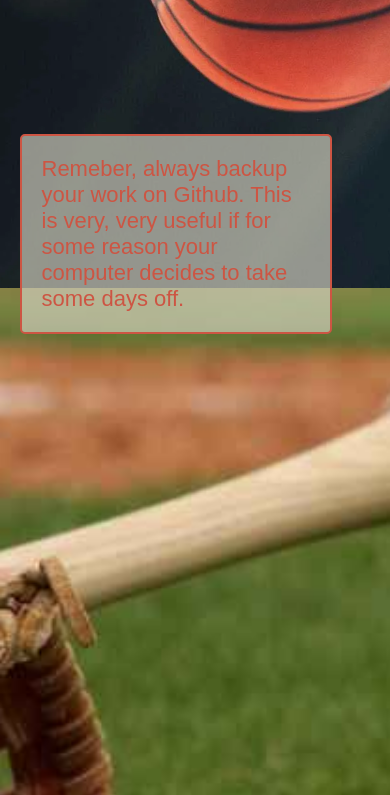
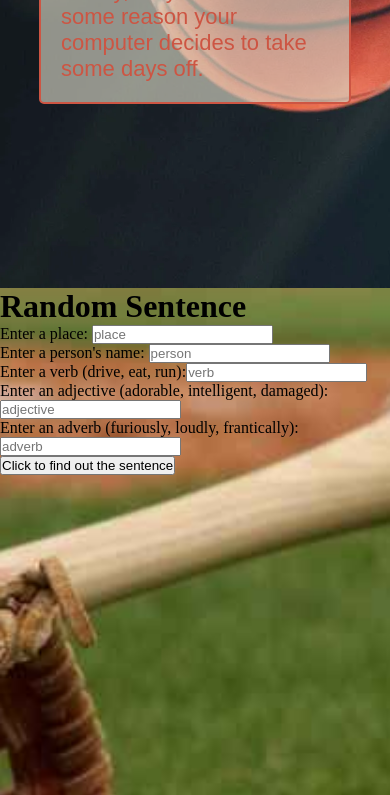
Before and after one commit to VargasEthan/Review, a plain HTML site: page index.html in a window 390 px wide. Shown: the part 1400-2195 px from the top of the page. Drawn offline with Linux system fonts and the light colour scheme.

Commit message:
Day4WIPE

```diff
--- a/index.html
+++ b/index.html
@@ -39,8 +39,19 @@
         </div>
     </div>
 
-    <div class="section3" id="section3"></div>
+    <div class="section3" id="section3">
+        <div class="part1">
+            <h1>Random Sentence</h1>
+            <p class="options">Enter a place: <input type="text" id="place" placeholder="place"> </p>
+            <p class="options">Enter a person's name: <input type="text" id="person" placeholder="person"> </p>
+            <p class="options">Enter a verb (drive, eat, run):<input type="text" id="verb" placeholder="verb"> </p>
+            <p class="options">Enter an adjective (adorable, intelligent, damaged):<input type="text" id="adjective" placeholder="adjective"> </p>
+            <p class="options">Enter an adverb (furiously, loudly, frantically):<input type="text" id="adverb" placeholder="adverb"> </p>
+            <button id=button>Click to find out the sentence</button>        </div>
+    </div>
 
+
+    <h1 id="sentence">Sentence</h1>
     <div class="section4" id="section4"></div>
 
 
--- a/style.css
+++ b/style.css
@@ -111,7 +111,13 @@ nav li {
 }
 
 
+.section3 {
+    background-image: url(images/baseball.png);
+    display: flex;
+    align-items: center;
+    flex-direction: column;
 
+}
 
 
 
@@ -134,15 +140,16 @@ nav li {
     .header {
         width: 80%;
     }
-    rgb(214, 213, 196)
+
     #p1 {
         width: 80%;
-        background-color: ;
+        left: 10%;
+        background-color:  rgb(214, 213, 196) ;
         border: 2px solid rgb(205, 85, 67);
     }
 
     #p2 {
         width: 80%;
-        left: 5%;
+        left: 10%;
     }
 }
```
